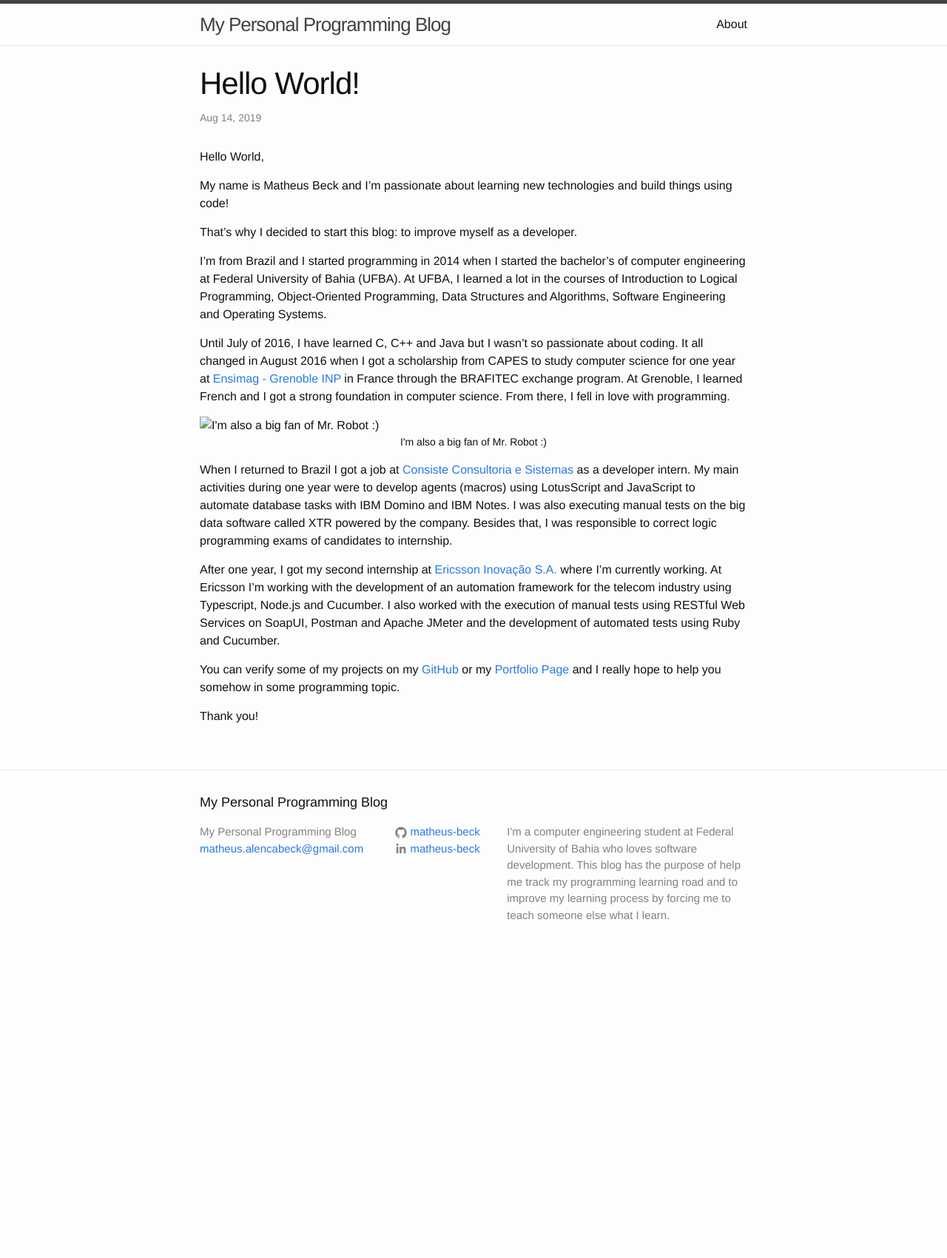
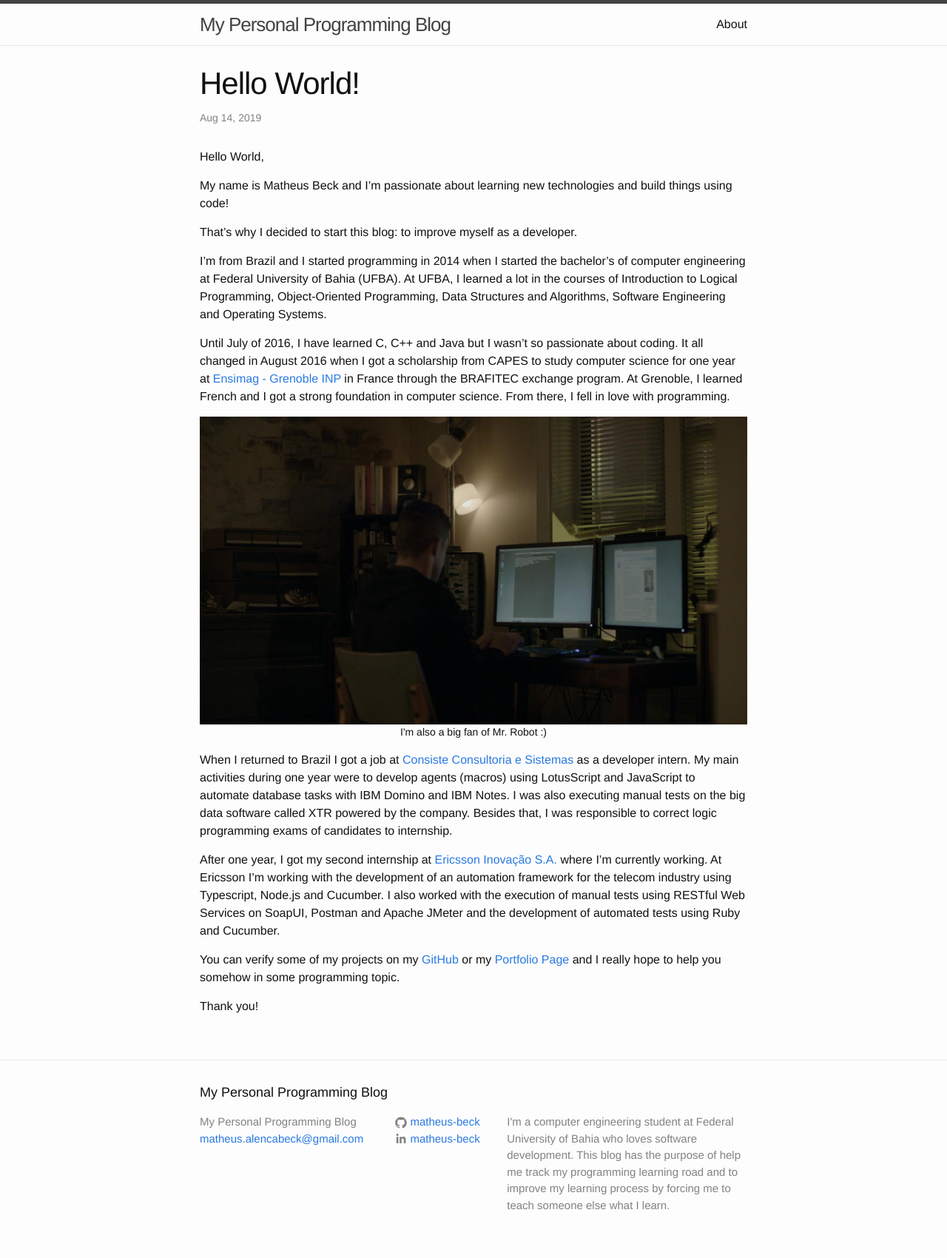
Before and after one commit to matheus-beck/blog, a Jekyll site: the page built from _posts/2019-08-13-hello-world.md, in a window 1280 px wide. Shown: the whole page at 74% size. Built offline with Jekyll 4.4.1, drawn with Linux system fonts in a browser that asks for light colours; before the commit the page ends 1308 px from its top, so only the background shows below that.

Commit message:
Update 2019-08-13-hello-world.md

```diff
--- a/_posts/2019-08-13-hello-world.md
+++ b/_posts/2019-08-13-hello-world.md
@@ -14,7 +14,7 @@ I'm from Brazil and I started programming in 2014 when I started the bachelor's
 
 Until July of 2016, I have learned C, C++ and Java but I wasn't so passionate about coding. It all changed in August 2016 when I got a scholarship from CAPES to study computer science for one year at [Ensimag - Grenoble INP][ensimag] in France through the BRAFITEC exchange program. At Grenoble, I learned French and I got a strong foundation in computer science. From there, I fell in love with programming.
 
-{% include image.html url="./assets/mr-robot.jpg" description="I'm also a big fan of Mr. Robot :)" %}
+{% include image.html url="/blog/assets/mr-robot.jpg" description="I'm also a big fan of Mr. Robot :)" %}
 
 When I returned to Brazil I got a job at [Consiste Consultoria e Sistemas][consiste] as a developer intern. My main activities during one year were to develop agents (macros) using LotusScript and JavaScript to automate database tasks with IBM Domino and IBM Notes. I was also executing manual tests on the big data software called XTR powered by the company. Besides that, I was responsible to correct logic programming exams of candidates to internship.
 
```
